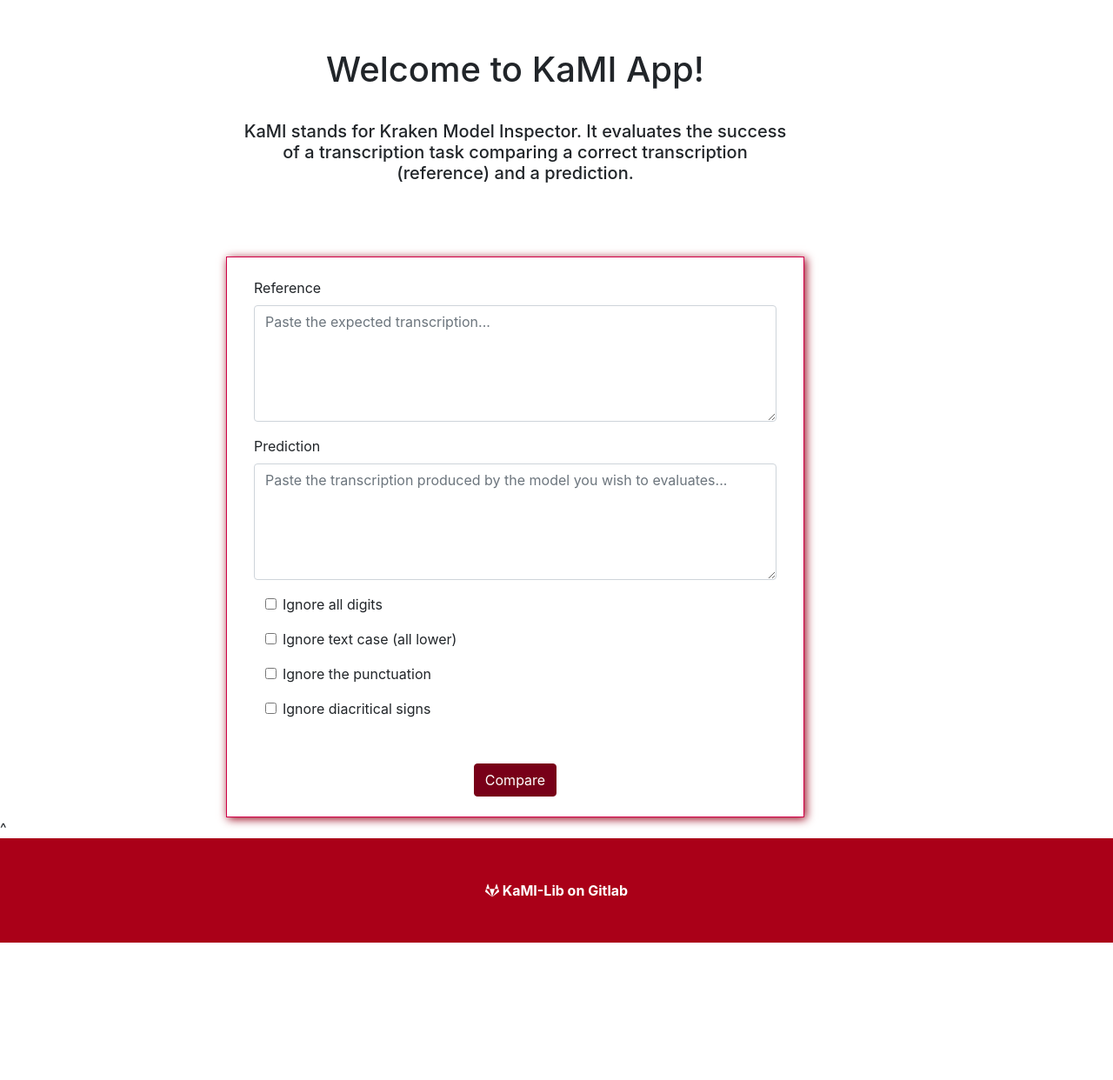
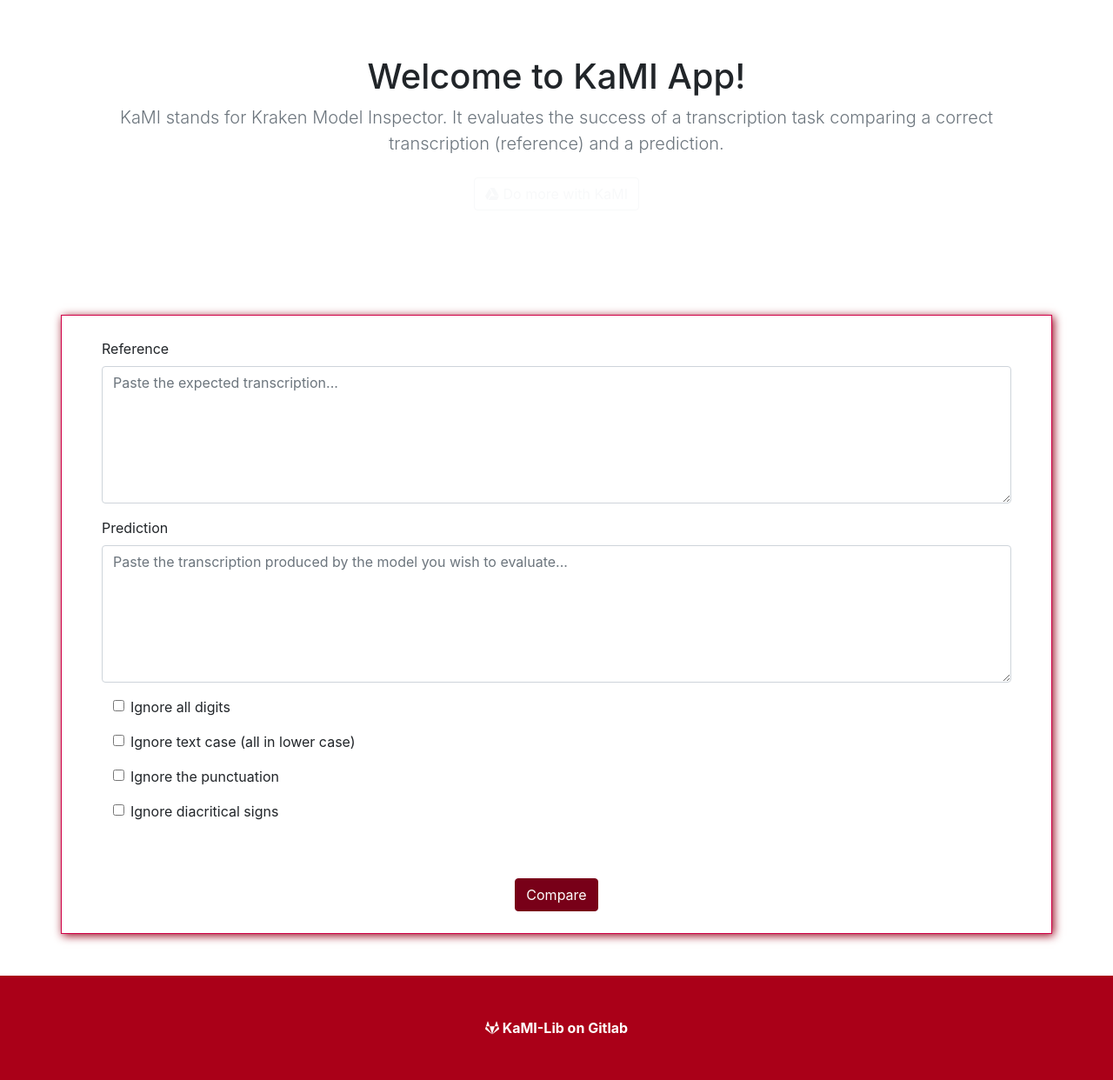
Before and after one commit to KaMI-tools-project/KaMI-app, a Flask app: template kami-app/app/templates/page/index.html in a window 1280 px wide. Shown: the part 64-1306 px from the top of the page at 87% size. Before the commit the page ends 1148 px from the top, so only its background shows below. Run offline with Flask 2, Linux system fonts and the light colour scheme; the template is opened without the code that fills it, so the values that code supplies are empty; parts of the project's set-up code (start-up, migrations or seed data) failed here and were passed over; some libraries are stand-ins or nearby versions.

Commit message:
cleaner body and css

```diff
--- a/kami-app/app/templates/headerfooter.html
+++ b/kami-app/app/templates/headerfooter.html
@@ -17,6 +17,7 @@
               color: #AA0018;
           }
 
+          /*
           .file-field.medium .file-path-wrapper {
           height: 3rem; }
           .file-field.medium .file-path-wrapper .file-path {
@@ -26,6 +27,7 @@
           height: 3.7rem; }
           .file-field.big-2 .file-path-wrapper .file-path {
           height: 3.5rem; }
+          */
 
           #top-navbar, #bottom-footer {
               background-color: #AA0018;
@@ -41,6 +43,7 @@
               color:white;
           }
 
+          /*
           .file-return {
             margin: 0;
           }
@@ -56,9 +59,9 @@
             content: "Selected file: ";
             font-style: normal;
             font-weight: normal;
-          }
+          }*/
 
-        .upload-zone {
+        .form-zone {
           padding-top: 2%;
           padding-bottom: 2%;
           border:solid;
@@ -72,6 +75,10 @@
           margin-left: auto;
           margin-right: auto;
           width: 50%;
+        }
+
+        .jumbotron {
+          background-color: #fff;
         }
 
       </style>
--- a/kami-app/app/templates/page/index.html
+++ b/kami-app/app/templates/page/index.html
@@ -12,54 +12,37 @@
       {% endif %}
     {% endwith %}
 
+    <section class="jumbotron text-center">
         <div class="container">
-    <div class="row" style="padding-top: 5%">
-        <div class="col-2" ></div>
-        <div class="col-7" >
-            <h1 style="text-align:center">Welcome to KaMI App!</h1>
-            <p></p>
-            <h5 style="text-align: center; padding-top:3%;">KaMI stands for Kraken Model Inspector. It evaluates the success of a transcription task comparing a correct transcription (reference) and a prediction.</h5>
+          <h1 class="jumbotron-heading">Welcome to KaMI App!</h1>
+          <p class="lead text-muted">KaMI stands for Kraken Model Inspector. It evaluates the success of a transcription task comparing a correct transcription (reference) and a prediction.</p>
+          <p>
+            <a href="https://colab.research.google.com/drive/1nk0hNtL9QTO5jczK0RPEv9zF3nP3DpOc?usp=sharing" class="btn btn btn-outline-light my-2"><i class="fab fa-google-drive"></i> Do more with KaMI</a>
         </div>
-        <div class="col-3" ></div>
-    </div>
-</div>
+      </section>
 
-
-<div class="container" style="padding-top: 3%;">
-    <div class="row">
-        <div class="col-2"></div>
-        <div class="col-7">
-
-        </div>
-        <div class="col-2"></div>
-    </div>
-</div>
-
-<div class="container" style="padding-top:3%;">
-    <div class="row">
-        <div class="col-2" >
-        </div>
-        <div class="col-7 upload-zone" style="text-align:center;" >
-            <form action="/" method="POST" enctype="multipart/form-data">
-                <div class="input-file-container">
+      <section class="mb-5">
+        <div class="container form-zone">
+            <form action="/" method="POST">
+                <div class="container">
                     <div class="form-group row mx-3">
                         <label class="" for="reference">Reference</label>
-                        <textarea name="reference" class="form-control" id="reference" rows="5" placeholder="Paste the expected transcription..." required></textarea>
+                        <textarea name="reference" class="form-control" id="reference" rows="6" placeholder="Paste the expected transcription..." required></textarea>
                     </div>
                     <div class="form-group row mx-3">
                         <label class="" for="prediction">Prediction</label>
-                        <textarea name="prediction" class="form-control" id="prediction" rows="5" placeholder="Paste the transcription produced by the model you wish to evaluates..." required></textarea>
+                        <textarea name="prediction" class="form-control" id="prediction" rows="6" placeholder="Paste the transcription produced by the model you wish to evaluate..." required></textarea>
                     </div>
                 </div>
                 <div class="form-group row mx-3">
-                    <div class="container pl-5">
+                    <div class="container ml-5">
                         <div class="form-group row">
                             <input class="form-check-input" type="checkbox" name="optdigit" id="optdigit">
                             <label class="form-check-label" for="optdigit">Ignore all digits</label>
                         </div>
                         <div class="form-group row">
                             <input class="form-check-input" type="checkbox" name="optcase" id="optcase">
-                            <label class="form-check-label" for="optcase">Ignore text case (all lower)</label>
+                            <label class="form-check-label" for="optcase">Ignore text case (all in lower case)</label>
                         </div>
                         <div class="form-group row">
                             <input class="form-check-input" type="checkbox" name="optponct" id="optponct">
@@ -71,28 +54,27 @@
                         </div>
                     </div>
                 </div>
+                <div class="text-center">
                     <button style="margin-top: 3%; background-color: #780018; border-color: #780018;" class="btn btn-primary" type="submit">Compare</button>
+                </div>
             </form>
         </div>
-        <div class="col-3" >
-        </div>
-    </div>
-</div>^
+      </section>
+
+      <section>
         {% if tables and titles %}
         <div class="container pb-5 mb-5">
-    <div class="row" style="padding-top: 5%">
-        <div class="col-2" ></div>
+            <div class="row">
                 <div class="table-responsive">
                     {% for table in tables %}
                       {{ titles[loop.index] }}
                       {{ table|safe }}
                     {% endfor %}
                 </div>
-        <div class="col-2" ></div>
             </div>
         </div>
         {% endif %}
-
+      </section>
 
 
 {% endblock %}
```
Lines whose indentation alone changed are shown as unchanged.
